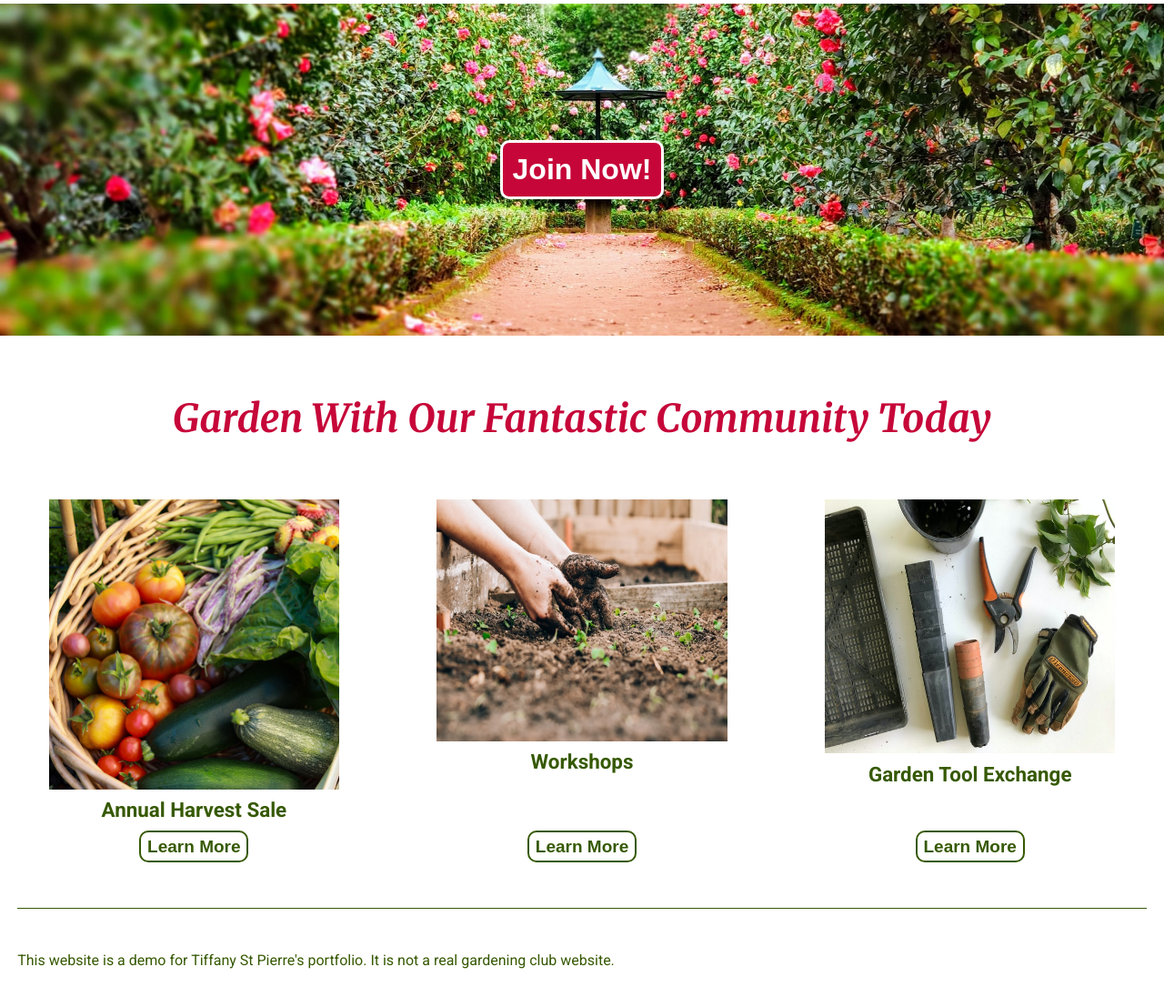
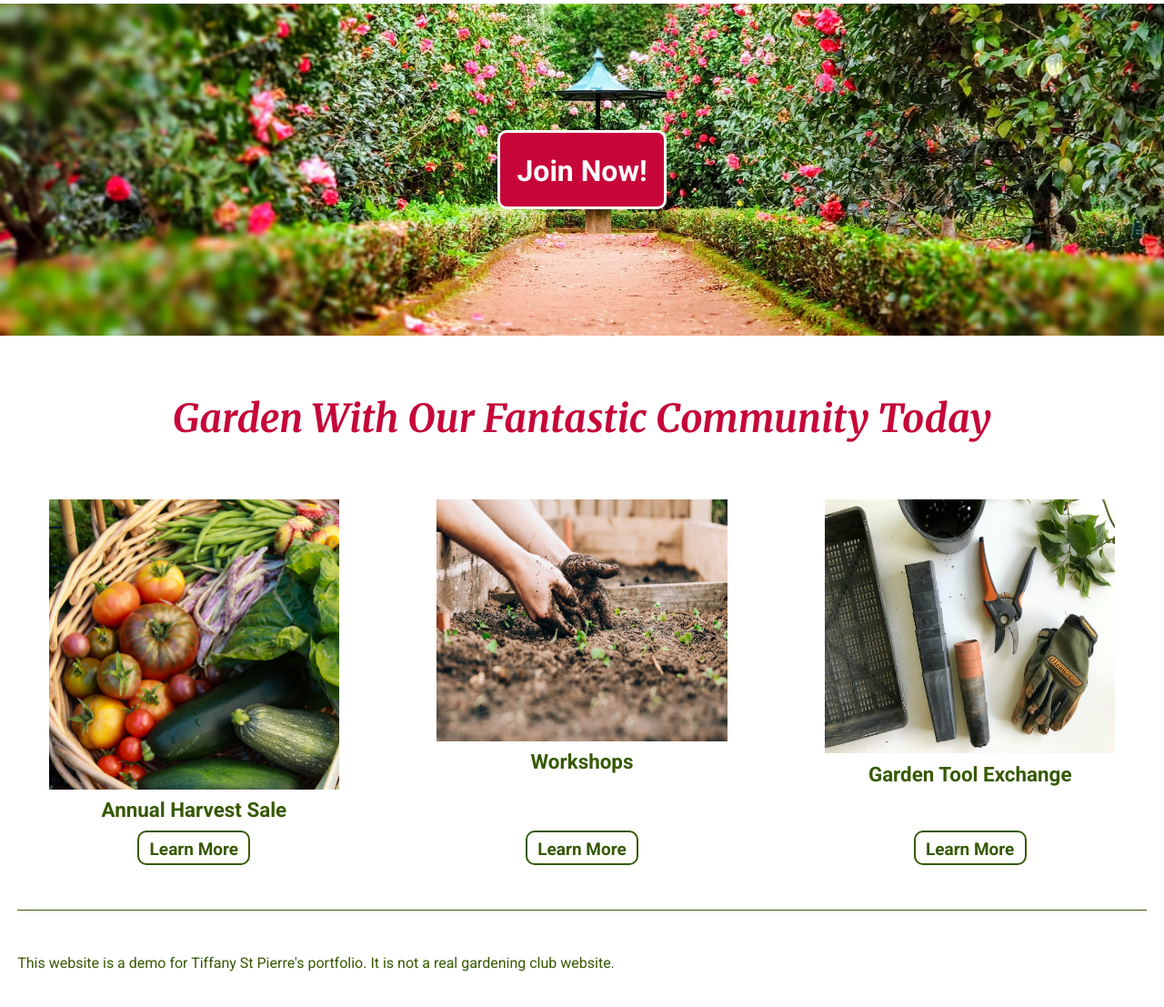
Before and after one commit to TiffanyStPierre/GardeningClub, a plain HTML site: page index.html in a window 1280 px wide. Shown: the part 241-1348 px from the top of the page at 91% size. Drawn offline with Linux system fonts and the light colour scheme.

Commit message:
Completed CSS and HTML validation

```diff
--- a/css/events-style.css
+++ b/css/events-style.css
@@ -95,7 +95,7 @@ h3 {
     }
 
     .event-card img {
-        max-height: auto;
+        max-height: 100%;
         max-width: 300px;
     }
 
--- a/css/signup-style.css
+++ b/css/signup-style.css
@@ -4,7 +4,7 @@
     height: 190px;
     background-size: cover;
     background-position: center;
-    background-repeat: none;
+    background-repeat: no-repeat;
     display: flex;
     align-items: center;
     justify-content: center;
--- a/css/style.css
+++ b/css/style.css
@@ -31,7 +31,6 @@ h1, h2 {
     margin: 6% 0% 3% 0%;
     max-height: 250px;
 }
-
 .btn {
     border-radius: 10px;
     width: 103px;
@@ -44,6 +43,12 @@ h1, h2 {
     font-weight: bold;
 }
 
+.thumbnail a {
+    text-decoration: none;
+    padding-top: 2.5%;
+    height: 25px;
+}
+
 #header-btn {
     border: 1.5px solid #000000;
 }
@@ -53,8 +58,13 @@ h1, h2 {
     background-color: #c60639;
     color: #ffffff;
     width: 138px;
-    height: 45px;
+    height: 35px;
     font-size: 24px;
+}
+
+#hero a {
+    padding-top: 2%;
+    text-decoration: none;
 }
 
 header {
@@ -82,7 +92,7 @@ h1 {
     height: 265px;
     background-size: cover;
     background-position: center;
-    background-repeat: none;
+    background-repeat: no-repeat;
     display: flex;
     align-items: center;
     justify-content: center;
@@ -282,6 +292,12 @@ footer p {
     .mobile-menu {
         top: 114px;
     }
+
+    .thumbnail a {
+        text-decoration: none;
+        padding-top: 2%;
+        height: 25px;
+    }
 }
 
 /*----TABLET LAYOUT----*/
@@ -375,7 +391,7 @@ h1 {
 
 #join-btn {
     width: 165px;
-    height: 55px;
+    height: 45px;
     font-size: 28px;
 }
 
@@ -397,6 +413,12 @@ footer {
 
 .divider {
     margin: 6% 0% 4% 0%;
+}
+
+.thumbnail a {
+    text-decoration: none;
+    padding-top: 3.75%;
+    height: 25px;
 }
 
 }
@@ -452,7 +474,7 @@ footer {
 
     #join-btn {
         width: 180px;
-        height: 65px;
+        height: 55px;
         font-size: 32px;
     }
 
@@ -464,6 +486,12 @@ footer {
 
     #header-btn {
         margin-right: 0%;
+    }
+
+    .thumbnail a {
+        text-decoration: none;
+        padding-top: 2.25%;
+        height: 25px;
     }
 
 }
@@ -492,8 +520,12 @@ footer {
 
     #join-btn {
         width: 225px;
-        height: 85px;
+        height: 55px;
         font-size: 40px;
+    }
+
+    #hero a {
+        padding-top: 0.8%;
     }
 
     .thumbnail img {
@@ -512,4 +544,10 @@ footer {
         margin-bottom: 0.75%;
     }
 
+    .thumbnail a {
+        text-decoration: none;
+        padding-top: 1.75%;
+        height: 25px;
+    }
+
 }
--- a/index.html
+++ b/index.html
@@ -62,9 +62,9 @@
             </div>
         </div>
     </header>
-    <section id="hero">
-        <a href="signup.html"><button class="btn" id="join-btn">Join Now!</button></a>
-    </section>
+    <div id="hero">
+        <a href="signup.html" class="btn" id="join-btn">Join Now!</a>
+    </div>
     <section id="invite">
         <h2>Garden With Our Fantastic Community Today</h2>
     </section>
@@ -73,17 +73,17 @@
             <div class="thumbnail">
                 <img src="images/vegetables1.jpg" alt="A basket of fresh picked vegetables">
                 <h3>Annual Harvest Sale</h3>
-                <a href="events.html"><button class="btn">Learn More</button></a>
+                <a href="events.html" class="btn">Learn More</a>
             </div>
             <div class="thumbnail">
                 <img src="images/dirt-hands1.jpg" alt="Hands planting seeds in soil">
                 <h3>Workshops</h3>
-                <a href="events.html"><button class="btn">Learn More</button></a>
+                <a href="events.html" class="btn">Learn More</a>
             </div>
             <div class="thumbnail">
                 <img src="images/garden-tools1.jpg" alt="Gardening hand tools on table">
                 <h3>Garden Tool Exchange</h3>
-                <a href="events.html"><button class="btn">Learn More</button></a>
+                <a href="events.html" class="btn">Learn More</a>
             </div>
         </div>
     </section>
```
